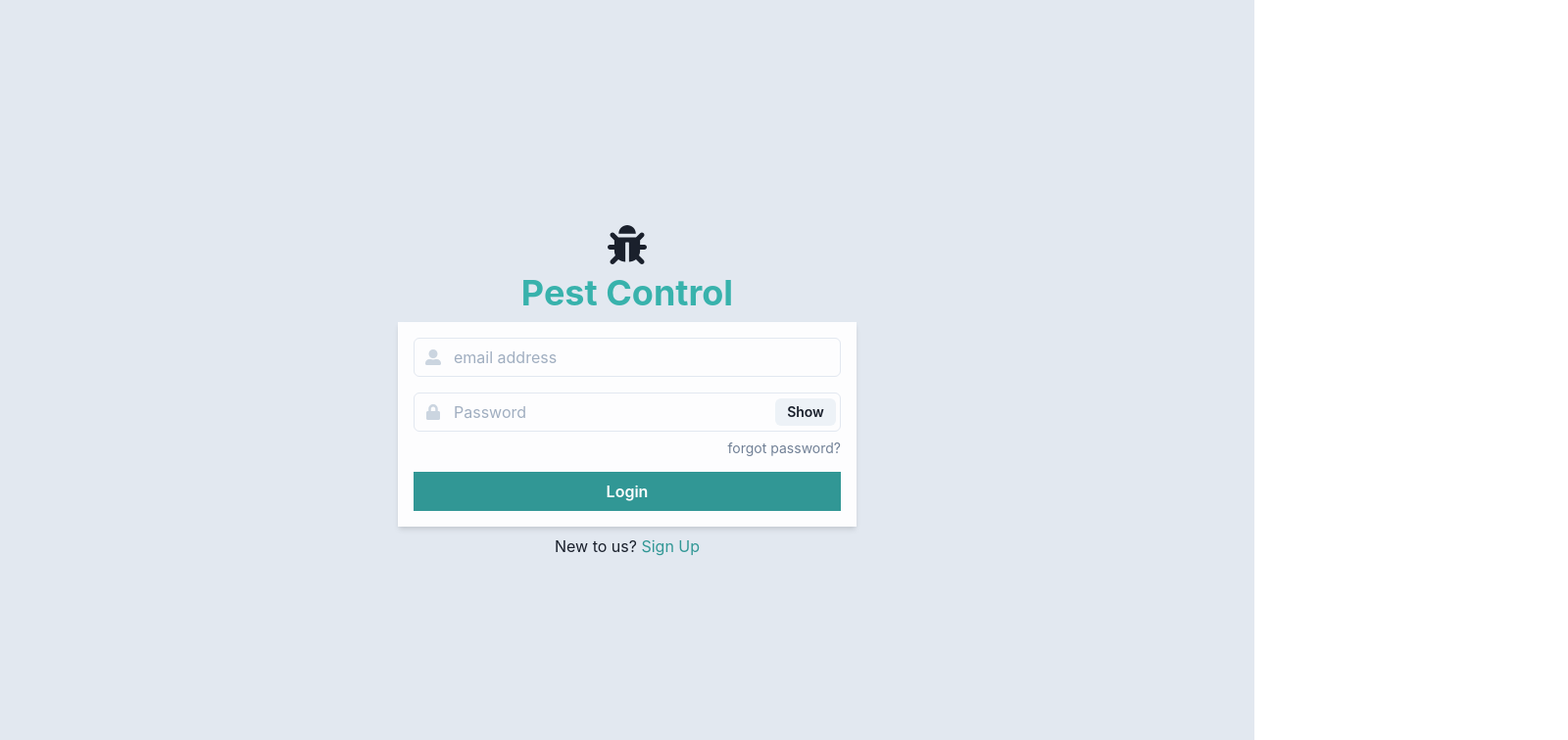
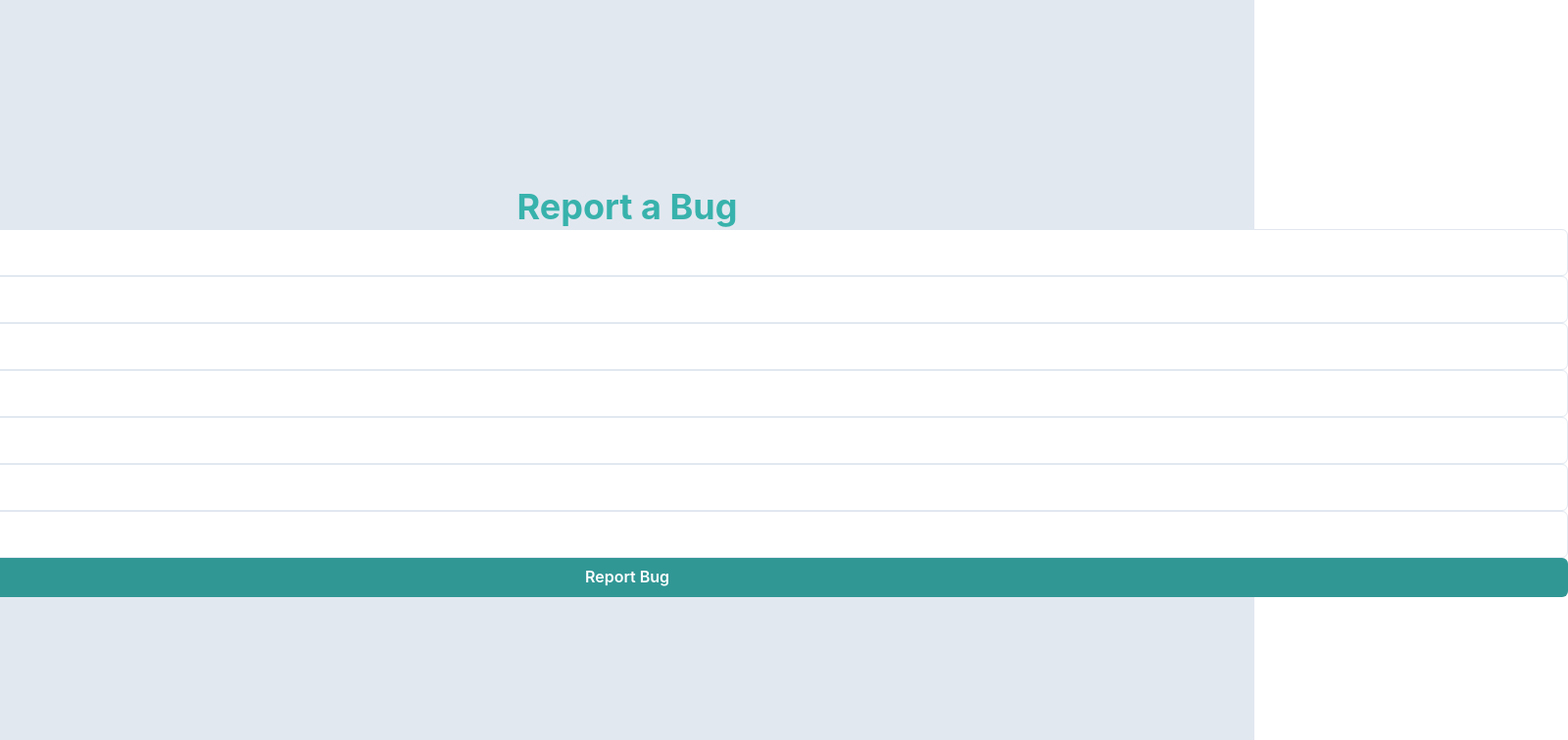
Before and after one commit to ggeils/Pest-Control, a React (Create React App) app: page / in a window 1280 px wide. Shown: the top 756 px of the page at 98% size, 1600 px wide, since content can reach past the window. Built offline with nearby package versions, Linux system fonts and the light colour scheme.

Commit message:
Base bug report form complete

```diff
--- a/package.json
+++ b/package.json
@@ -6,9 +6,14 @@
     "@chakra-ui/react": "^1.8.6",
     "@chakra-ui/theme": "^1.14.0",
     "@chakra-ui/theme-tools": "^1.3.6",
+    "@emotion/react": "^11.8.2",
+    "@emotion/styled": "^11.8.1",
     "@testing-library/jest-dom": "^5.16.2",
     "@testing-library/react": "^12.1.4",
     "@testing-library/user-event": "^13.5.0",
+    "framer-motion": "^6.2.8",
+    "i": "^0.3.7",
+    "npm": "^8.5.4",
     "react": "^17.0.2",
     "react-dom": "^17.0.2",
     "react-icons": "^4.3.1",
--- a/src/App.js
+++ b/src/App.js
@@ -1,9 +1,10 @@
 import Login from './components/Login'
+import Report from './components/Report'
 
 const App = () => {
   return (
     <div>
-      <Login />
+      <Report />
     </div>
   )
 }
--- a/src/components/Login.js
+++ b/src/components/Login.js
@@ -1,7 +1,7 @@
 // declare new state variable
 import { useState } from "react";
 
-//importing prebuilkt components from the chakra website
+// importing prebuilt components from the chakra website
 // https://chakra-ui.com/docs/components/overview
 import {
     Flex,
--- /dev/null
+++ b/src/components/Report.js
@@ -0,0 +1,56 @@
+import { React, useState } from "react";
+import {
+  Input,
+  Stack,
+  Button,
+  FormControl,
+  Divider,
+  Flex,
+  Heading,
+  Box,
+} from "@chakra-ui/react";
+
+const Report = () => {
+  return (
+    <Flex
+      flexDirection="column"
+      width="100wh"
+      height="100vh"
+      backgroundColor="gray.200"
+      justifyContent="center"
+      alignItems="center"
+    >
+      <Heading color="teal.400">Report a Bug</Heading>
+      <form action="submit">
+        <Box>
+          <Stack spacing={4}>
+            <FormControl isRequired>
+              <Input placeholder="Project Name" size="lg" bg="white" />
+              <Input placeholder="Bug Name" size="lg" bg="white" />
+              <Input placeholder="Date Found" size="lg" bg="white" />
+              <Input
+                placeholder="Severity (Small, Medium, High)"
+                size="lg"
+                bg="white"
+              />
+              <Input placeholder="Bug Description" size="lg" bg="white" />
+              <Input placeholder="Reproduction Details" size="lg" bg="white" />
+              <Input placeholder="Status" size="lg" bg="white" />
+
+              <Button
+                type="submit"
+                variant="solid"
+                colorScheme="teal"
+                width="1920px"
+              >
+                Report Bug
+              </Button>
+            </FormControl>
+          </Stack>
+        </Box>
+      </form>
+    </Flex>
+  );
+};
+
+export default Report;
```
Also changed, not shown: 1 other file (tests, documents, lock files or other folders).
